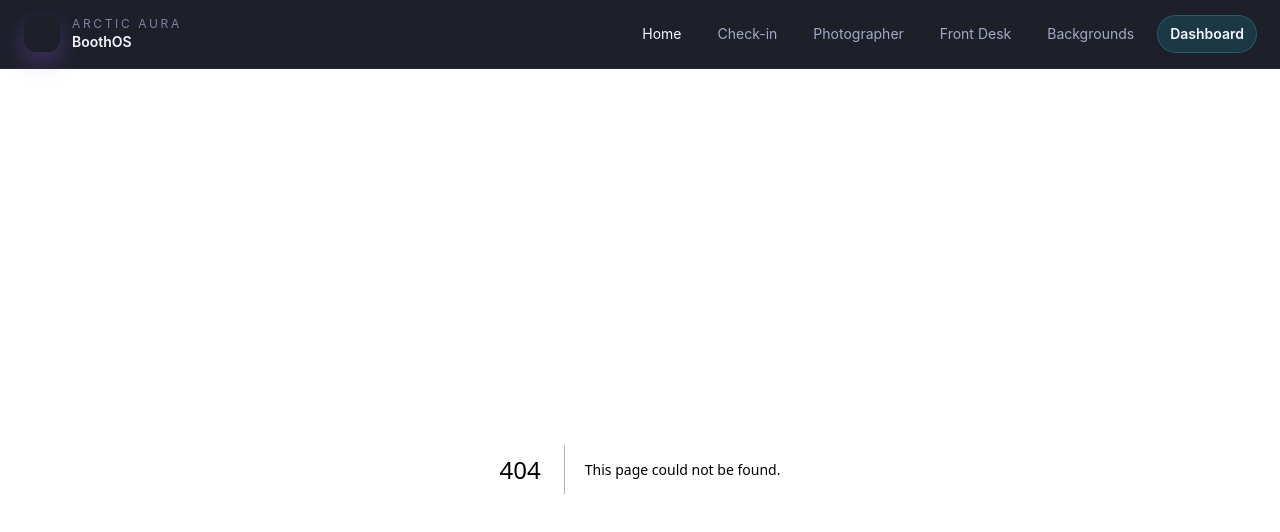
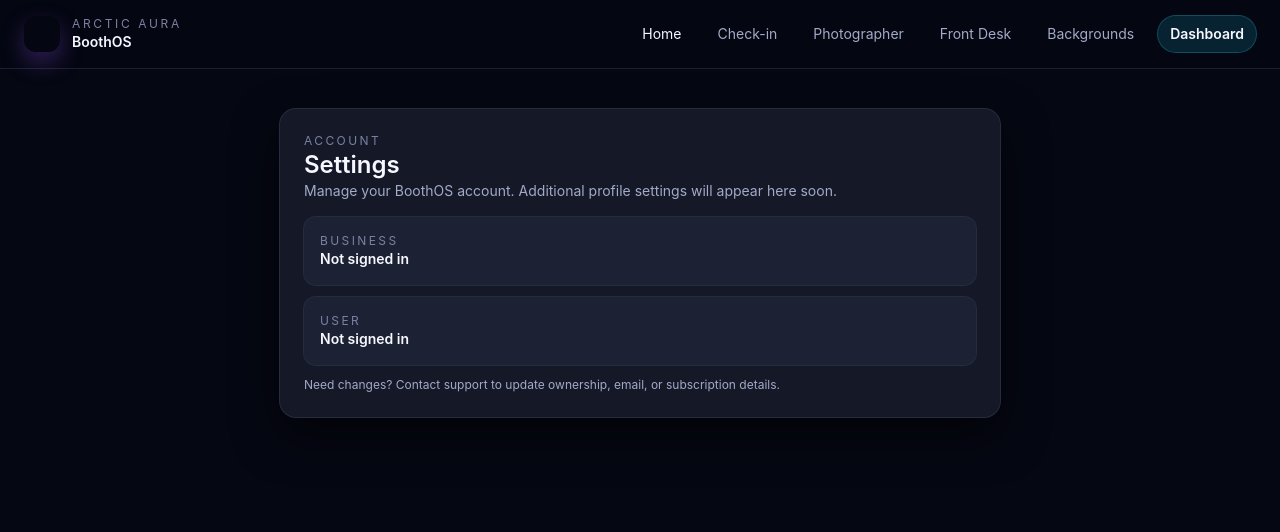
Before and after one commit to PvP2Max/pvp2max-photobooth, a Next.js app: page /settings in a window 1280 px wide. Before the commit this address had no page. Shown: the top 532 px of the page. Built offline with nearby package versions, Linux system fonts and the light colour scheme; no server answers.

Commit message:
Add header profile dropdown and settings stub

```diff
--- a/src/app/api/auth/business/route.ts
+++ b/src/app/api/auth/business/route.ts
@@ -9,6 +9,7 @@ import {
   verifyBusinessAccess,
   verifyUserCredentials,
   findBusinessBySlug,
+  findBusinessById,
 } from "@/lib/tenants";
 
 export const runtime = "nodejs";
--- /dev/null
+++ b/src/app/header-actions.tsx
@@ -0,0 +1,89 @@
+"use client";
+
+import Link from "next/link";
+import { useEffect, useState } from "react";
+
+type SessionResponse = {
+  business?: { name: string; slug: string };
+  user?: { email: string };
+};
+
+export default function HeaderActions() {
+  const [session, setSession] = useState<SessionResponse | null>(null);
+  const [open, setOpen] = useState(false);
+
+  useEffect(() => {
+    let isMounted = true;
+    fetch("/api/auth/business", { credentials: "include" })
+      .then((res) => res.json())
+      .then((data: SessionResponse & { error?: string }) => {
+        if (!isMounted) return;
+        if (!data.error) setSession(data);
+      })
+      .catch(() => {});
+    return () => {
+      isMounted = false;
+    };
+  }, []);
+
+  async function logout() {
+    await fetch("/api/auth/business", { method: "DELETE", credentials: "include" }).catch(() => {});
+    setSession(null);
+    setOpen(false);
+    window.location.href = "/";
+  }
+
+  if (!session?.business) {
+    return (
+      <Link
+        href="/dashboard"
+        className="rounded-full bg-[rgba(34,211,238,0.14)] px-3 py-2 font-semibold text-[var(--color-text)] ring-1 ring-[rgba(34,211,238,0.35)] transition hover:bg-[rgba(34,211,238,0.24)]"
+      >
+        Dashboard
+      </Link>
+    );
+  }
+
+  const label = session.user?.email ?? session.business.name ?? "Profile";
+
+  return (
+    <div className="relative">
+      <button
+        onClick={() => setOpen((v) => !v)}
+        className="flex items-center gap-2 rounded-full bg-[var(--color-surface)] px-3 py-2 text-sm font-semibold text-[var(--color-text)] ring-1 ring-[var(--color-border-subtle)] transition hover:bg-[var(--color-surface-elevated)]"
+      >
+        <span className="inline-flex h-7 w-7 items-center justify-center rounded-full bg-[var(--color-primary)] text-[var(--color-text-on-primary)]">
+          {label.slice(0, 1).toUpperCase()}
+        </span>
+        <span className="hidden sm:inline">{session.business.name}</span>
+      </button>
+      {open && (
+        <div className="absolute right-0 mt-2 w-48 rounded-2xl bg-[var(--color-surface)] p-2 text-sm shadow-[var(--shadow-soft)] ring-1 ring-[var(--color-border-subtle)]">
+          <div className="rounded-xl px-3 py-2 text-[var(--color-text-muted)]">
+            {session.user?.email}
+          </div>
+          <Link
+            href="/settings"
+            className="block rounded-xl px-3 py-2 text-[var(--color-text)] hover:bg-[var(--color-surface-elevated)]"
+            onClick={() => setOpen(false)}
+          >
+            Settings
+          </Link>
+          <Link
+            href="/dashboard"
+            className="block rounded-xl px-3 py-2 text-[var(--color-text)] hover:bg-[var(--color-surface-elevated)]"
+            onClick={() => setOpen(false)}
+          >
+            Dashboard
+          </Link>
+          <button
+            onClick={logout}
+            className="mt-1 w-full rounded-xl px-3 py-2 text-left text-[var(--color-danger)] hover:bg-[var(--color-surface-elevated)]"
+          >
+            Log out
+          </button>
+        </div>
+      )}
+    </div>
+  );
+}
--- a/src/app/layout.tsx
+++ b/src/app/layout.tsx
@@ -1,6 +1,7 @@
 import type { Metadata } from "next";
+import "./globals.css";
 import Link from "next/link";
-import "./globals.css";
+import HeaderActions from "./header-actions";
 
 export const metadata: Metadata = {
   title: "BoothOS | Arctic Aura Designs",
@@ -58,12 +59,7 @@ export default function RootLayout({
               >
                 Backgrounds
               </Link>
-              <Link
-                href="/dashboard"
-                className="rounded-full bg-[rgba(34,211,238,0.14)] px-3 py-2 font-semibold text-[var(--color-text)] ring-1 ring-[rgba(34,211,238,0.35)] transition hover:bg-[rgba(34,211,238,0.24)]"
-              >
-                Dashboard
-              </Link>
+              <HeaderActions />
             </nav>
           </div>
         </header>
--- /dev/null
+++ b/src/app/settings/page.tsx
@@ -0,0 +1,53 @@
+"use client";
+
+import { useEffect, useState } from "react";
+
+type Session = {
+  business?: { name: string; slug: string };
+  user?: { email: string };
+};
+
+export default function SettingsPage() {
+  const [session, setSession] = useState<Session | null>(null);
+
+  useEffect(() => {
+    fetch("/api/auth/business", { credentials: "include" })
+      .then((res) => res.json())
+      .then((data: Session & { error?: string }) => {
+        if (!data.error) setSession(data);
+      })
+      .catch(() => {});
+  }, []);
+
+  return (
+    <main className="mx-auto max-w-3xl px-6 py-10 text-[var(--color-text)]">
+      <div className="rounded-2xl bg-[var(--color-surface)] p-6 ring-1 ring-[var(--color-border-subtle)] shadow-[var(--shadow-soft)]">
+        <p className="text-xs uppercase tracking-[0.2em] text-[var(--color-text-soft)]">Account</p>
+        <h1 className="text-2xl font-semibold">Settings</h1>
+        <p className="text-sm text-[var(--color-text-muted)]">
+          Manage your BoothOS account. Additional profile settings will appear here soon.
+        </p>
+        <div className="mt-4 space-y-3 text-sm">
+          <div className="rounded-xl bg-[var(--color-surface-elevated)] p-4 ring-1 ring-[var(--color-border-subtle)]">
+            <p className="text-xs uppercase tracking-[0.2em] text-[var(--color-text-soft)]">Business</p>
+            <p className="font-semibold text-[var(--color-text)]">
+              {session?.business?.name ?? "Not signed in"}
+            </p>
+            {session?.business && (
+              <p className="text-xs text-[var(--color-text-muted)]">Slug: {session.business.slug}</p>
+            )}
+          </div>
+          <div className="rounded-xl bg-[var(--color-surface-elevated)] p-4 ring-1 ring-[var(--color-border-subtle)]">
+            <p className="text-xs uppercase tracking-[0.2em] text-[var(--color-text-soft)]">User</p>
+            <p className="font-semibold text-[var(--color-text)]">
+              {session?.user?.email ?? "Not signed in"}
+            </p>
+          </div>
+          <p className="text-xs text-[var(--color-text-muted)]">
+            Need changes? Contact support to update ownership, email, or subscription details.
+          </p>
+        </div>
+      </div>
+    </main>
+  );
+}
```
